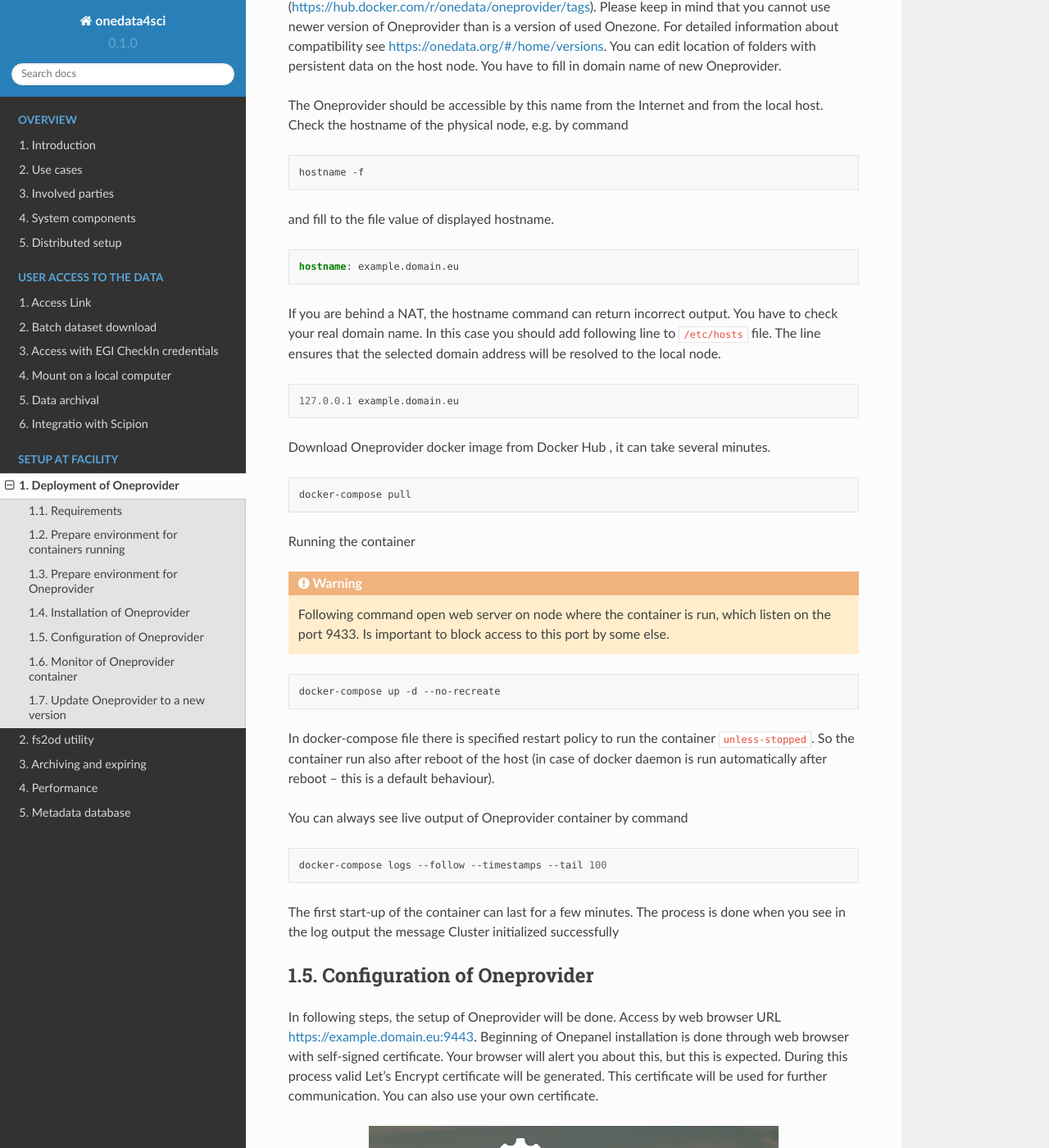
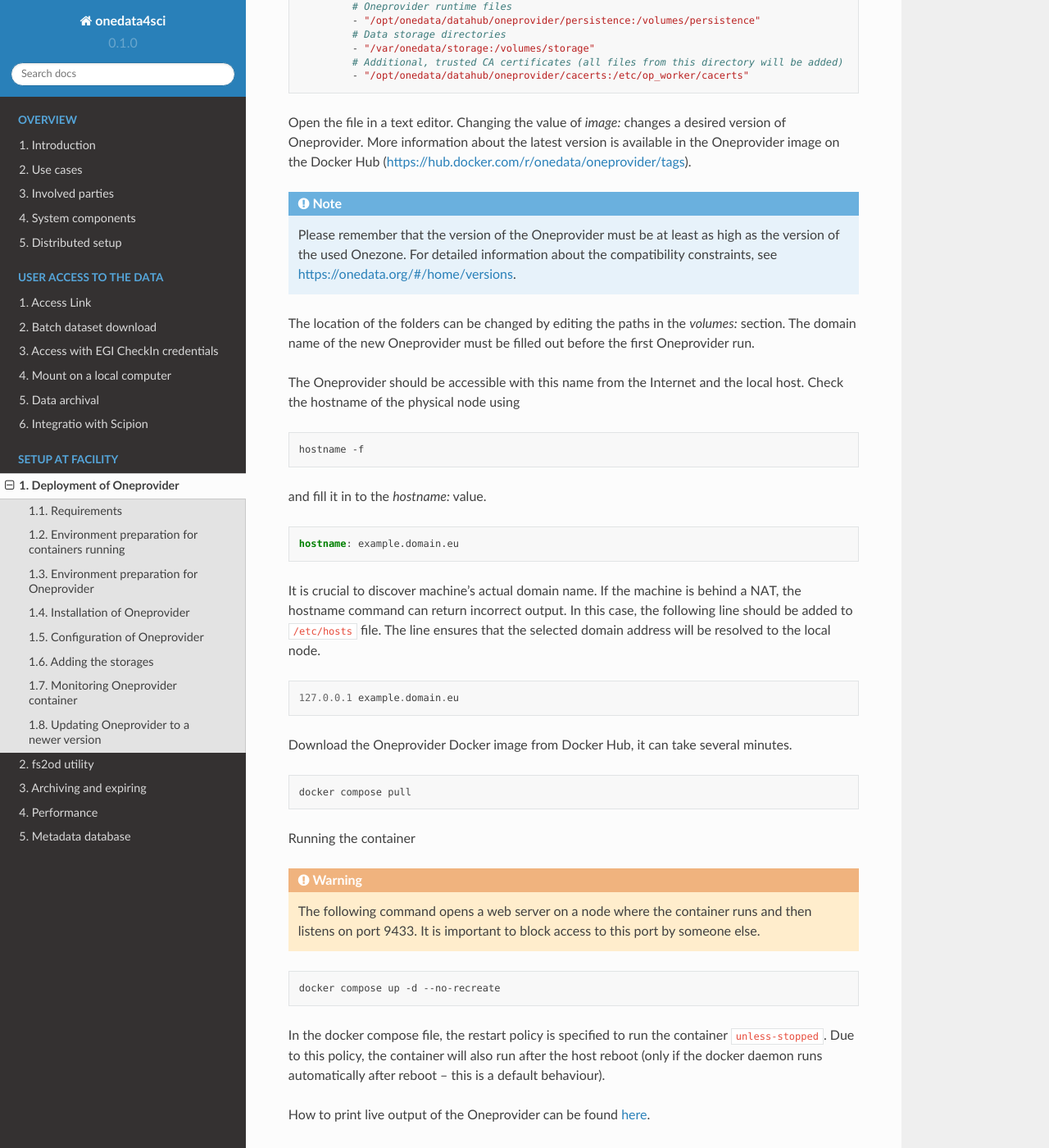
Before and after one commit to svobtom/onedata4sci, a Sphinx documentation site: the page built from docs/source/labs/oneprovider.rst, in a window 1280 px wide and 1400 px high, scrolled down 3099 px. Shown: the whole window at 82% size. Built offline with Sphinx 7.4.7 and the Read the Docs theme 2.0.0, drawn with Linux system fonts in a browser that asks for light colours; some of the changed text lies outside the part shown.

Commit message:
rephrased oneprovider documentation

```diff
--- a/docs/source/labs/oneprovider.rst
+++ b/docs/source/labs/oneprovider.rst
@@ -1,15 +1,15 @@
 Deployment of Oneprovider
 =========================
-There are several possibilities how to install and deploy Oneprovider service. All options you can find in documentation of Onedata (https://onedata.org/#/home/documentation/stable/doc/administering_onedata/oneprovider_tutorial.html). In this tutorial we describe simple deployment of Onedata service using Docker.
+There are several possibilities how to install and deploy Oneprovider service. All options can be found in the documentation of Onedata (https://onedata.org/#/home/documentation/stable/doc/administering_onedata/oneprovider_tutorial.html). In this tutorial we describe simple deployment of Onedata service using Docker.
 
 Requirements
 ------------
 
 .. note::
 
-   Oneprovider is a component of Onedata system. To use Onedata you have to use exisiting central component Onezone or run own on-premise.
+   Oneprovider is a component of Onedata system. To use Onedata you have to use exisiting central component Onezone or run own on-premise (this Onezone must have an external IP address or/and a hostname).
 
-HW and SW requirements from the official documentation are shown in following table. For testing is sufficient to run Oneprovider on node with minimal requirements.
+HW and SW requirements from the official documentation are shown in following table. For testing it is sufficient to run Oneprovider on node with minimal requirements.
 
 .. csv-table:: Requirements of Oneprovider
    :file: ../tables/oneprovider_requirements.csv
@@ -18,19 +18,20 @@
 
 (https://onedata.org/#/home/documentation/stable/doc/system_requirements.html)
 
-Prepare environment for containers running
+Environment preparation for containers running
 ------------------------------------------
-At first is needed to install Docker subsystem. Installation steps depends on your operating system. Installation instruction you can find at official documentation (https://docs.docker.com/get-docker). After installation may be needed to add your user to group which has access to Docker.
+At first, it is needed to install Docker subsystem. Installation steps depend on the operating system. Installation instructions can be found in the official documentation (https://docs.docker.com/get-docker). After the installation, an actual user may need to be added to a Docker group.
 
 .. code:: bash
+
    # create group docker (might not be necessary)
    sudo groupadd docker
    # add user defined in variable $USER to group docker
    sudo usermod -aG docker $USER
 
-Prepare environment for Oneprovider
+Environment preparation for Oneprovider
 -----------------------------------
-Following script was created from Onedata documentation. It is recommended to set up the host environment as is described in the script. But no all changes of the predifined variables are necessary. For testing or running Oneprovider with low demands you can skip the script.
+The following script was created based on the Onedata documentation. Setting up the host environment as described in the script is recommended. However, changing some predefined variables is optional as they do not impact our purposes. The script may be skipped for testing or running Oneprovider with low demands.
 
 .. code:: bash
 
@@ -79,13 +80,13 @@
 
 Installation of Oneprovider
 -----------------------------------
-Prepare following directory structure where Oneprovider container stores its configuration and persistent data. Of course, you can choose another name for the base folder. In this example is used folder `/opt/onedata/datahub/oneprovider`. Folder `datahub` refers to the name of Onezone service. This directory will contain important operational data (metadata) of Oneprovider. The folder has to be backed up with appropriate tools and strategies used at the site. Lost data from these folders can lead to lost data in Onedata system.
+Prepare the following directory structure where the Oneprovider container stores its configuration and persistent data. Of course, different names can be chosen for the base folder. This example uses folder `/opt/onedata/datahub/oneprovider`, where the folder `datahub` refers to the name of the Onezone service. The directory will contain important operational data (metadata) of Oneprovider. In order to provide continuous service, the folder has to be backed up with appropriate tools and strategies used at the site. Data loss from these folders can lead to data loss inside the Onedata system.
 
 .. code:: bash
 
    # folder for configuration and persistent (meta)data of Oneprovider
    sudo mkdir -p /opt/onedata/datahub/oneprovider
-   sudo mkdir /opt/onedata/datahub/oneprovider/cacerts
+   sudo mkdir /opt/onedata/datahub/oneprovider/certs
    sudo mkdir /opt/onedata/datahub/oneprovider/persistence
    # create a folder where data itself can be stored or use an existing
    sudo mkdir -p /var/onedata/storage/datahub/oneprovider
@@ -96,7 +97,7 @@
 
    cd /opt/onedata/datahub/oneprovider
 
-Download text file with configuration of Oneprovider container (``docker-compose.yml``).
+Download the text file with the configuration of Oneprovider container (``docker-compose.yml``).
 
 .. code:: yaml
 
@@ -134,101 +135,103 @@
             # Additional, trusted CA certificates (all files from this directory will be added)
             - "/opt/onedata/datahub/oneprovider/cacerts:/etc/op_worker/cacerts"
 
-Open the file in a text editor. You can edit desired version of Oneprovider. You can check the newest version of Oneprovider image on the Docker Hub (https://hub.docker.com/r/onedata/oneprovider/tags). Please keep in mind that you cannot use newer version of Oneprovider than is a version of used Onezone. For detailed information about compatibility see https://onedata.org/#/home/versions. You can edit location of folders with persistent data on the host node. You have to fill in domain name of new Oneprovider.
+Open the file in a text editor. Changing the value of `image:` changes a desired version of Oneprovider. More information about the latest version is available in the Oneprovider image on the Docker Hub (https://hub.docker.com/r/onedata/oneprovider/tags).
 
-The Oneprovider should be accessible by this name from the Internet and from the local host.  Check the hostname of the physical node, e.g. by command
+.. note::
+
+    Please remember that the version of the Oneprovider must be at least as high as the version of the used Onezone. For detailed information about the compatibility constraints, see https://onedata.org/#/home/versions.
+
+The location of the folders can be changed by editing the paths in the `volumes:` section. The domain name of the new Oneprovider must be filled out before the first Oneprovider run.
+
+The Oneprovider should be accessible with this name from the Internet and the local host.  Check the hostname of the physical node using
 
 .. code:: bash
 
    hostname -f
 
-and fill to the file value of displayed hostname.
+and fill it in to the `hostname:` value.
 
 .. code:: yaml
 
    hostname: example.domain.eu
 
-If you are behind a NAT, the hostname command can return incorrect output. You have to check your real domain name. In this case you should add following line to ``/etc/hosts`` file. The line ensures that the selected domain address will be resolved to the local node.
+It is crucial to discover machine's actual domain name. If the machine is behind a NAT, the hostname command can return incorrect output. In this case, the following line should be added to ``/etc/hosts`` file. The line ensures that the selected domain address will be resolved to the local node.
 
 .. code::
 
    127.0.0.1 example.domain.eu
 
-Download Oneprovider docker image from Docker Hub , it can take several minutes.
+Download the Oneprovider Docker image from Docker Hub, it can take several minutes.
 
 .. code:: bash
 
-   docker-compose pull
+   docker compose pull
 
 Running the container
 
 .. warning::
 
-   Following command open web server on node where the container is run, which listen on the port 9433. Is important to block access to this port by some else.
+   The following command opens a web server on a node where the container runs and then listens on port 9433. It is important to block access to this port by someone else.
 
 .. code:: bash
 
-   docker-compose up -d --no-recreate
+   docker compose up -d --no-recreate
 
-In docker-compose file there is specified restart policy to run the container ``unless-stopped``. So the container run also after reboot of the host (in case of  docker daemon is run automatically after reboot – this is a default behaviour).
+In the docker compose file, the restart policy is specified to run the container ``unless-stopped``. Due to this policy, the container will also run after the host reboot (only if the docker daemon runs automatically after reboot – this is a default behaviour).
 
-You can always see live output of Oneprovider container by command
+How to print live output of the Oneprovider can be found `here <#monitor-of-oneprovider-container>`_.
 
-.. code:: bash
-
-   docker-compose logs --follow --timestamps --tail 100
-
-The first start-up of the container can last for a few minutes. The process is done when you see in the log output the message
+The first start-up of the container can last for a few minutes. The process is finished after the log message
 Cluster initialized successfully
 
 Configuration of Oneprovider
 -----------------------------------
-In following steps, the setup of Oneprovider will be done.
-Access by web browser URL https://example.domain.eu:9443. Beginning of Onepanel installation is done through web browser with self-signed certificate. Your browser will alert you about this, but this is expected. During this process valid Let’s Encrypt certificate will be generated. This certificate will be used for further communication. You can also use your own certificate.
+The setup of the Oneprovider is done in the following steps.
+Access the URL https://example.domain.eu:9443 using a web browser. The first part of the Onepanel installation is performed through the browser with a self-signed certificate. The browser alerts about this; however, it is expected. During this process, a valid Let’s Encrypt certificate is generated, and it will be used for further communication. There is also a possibility to use own certificate.
 
 .. image:: ../images/02_OP_setup.png
    :width: 500
    :align: center
    :alt: Beginning of Oneprovider setup
 
-Choose ``Create a new cluster`` and on the following screen click on the button ``Create Oneprovider cluster``.
+Choose ``Create a new cluster`` and fill in an emergency passphrase. Save the passphrase to a safe place. It can be used in the situation when access to the Oneprovider through the external identity provider is lost.
+
+.. image:: ../images/04_OP_passphraze.png
+   :width: 500
+   :align: center
+   :alt: Setup of passphraze
+
+On the following screen, click the ``Create Oneprovider cluster`` button.
 
 .. image:: ../images/03_OP_setup.png
    :width: 500
    :align: center
    :alt: Oneprovider welcome page
 
-Fill in an emergency passphrase. Save the passphrase to a safe place. In can be used in situation when you lost access to Oneprovider through external identity provider.
-
-.. image:: ../images/04_OP_passphraze.png
-   :width: 500
-   :align: center
-   :alt: Setup of passphraze
-
-Because you install a new cluster select first four possibilities (Database, Cluster Worker, Cluster Manager, Primary Cluster Manager). On the contrary, leave the Ceph option unchecked. After this you can click on the ``Deploy`` button.
+Because a new cluster is being installed, select the first four possibilities (Database, Cluster Worker, Cluster Manager, Primary Cluster Manager). On the contrary, leave the Ceph option unchecked. After this, click the ``Deploy`` button.
 
 .. image:: ../images/05_OP_cluster_setup.png
    :width: 500
    :align: center
    :alt: Cluster setup
 
-It take some time. Afer the cluster is deployed, the web interface prompts for a registration token:
+It takes some time. Afer the cluster is deployed, the web interface prompts for a registration token:
 
 .. image:: ../images/06_OP_registration.png
    :width: 500
    :align: center
    :alt: Registration Oneprovider to Onezone
 
-Now you have to register your new deployed Oneprovider to Onezone service . In this manual we will use well established Onezone instance ``EGI DATAHUB`` located on URL https://datahub.egi.eu. Registration process is described in the browser or bellow.
+Now, the newly deployed Oneprovider must be registered within the Onezone service. In this manual, we use a well-established Onezone instance ``EGI DATAHUB`` located at https://datahub.egi.eu. The registration process is described in the browser or below.
 
-In a new browser window or pane open URL https://datahub.egi.eu sign-in with your EGI identity through EGI Check-in (blue icon). You can choose from various identity providers. You can use your identity from your institution (recommended) if your institution is on the list. You can also use your social identity (Google account, …).
+In a new browser window or panel, open https://datahub.egi.eu, then sign in with the EGI identity through EGI Check-in (blue icon). The identity can be chosen from various identity providers; the identity from the home institution, if on the list, is recommended. Also, a social identity such as Google, Facebook, GitHub and others is possible.
 
 .. image:: ../images/07__OZ_sign_in.png
    :width: 500
    :align: center
    :alt: Onezone sign in page
 
-After successful login you will see Onezone web interface. Now you have to add newly developed cluster to your user account.  To add a new cluster go to:
+After a successful login, the Onezone web interface pops up. Now, a newly created cluster is added to a user account.  To do this, go to:
 
 .. centered::
    CLUSTERS > Plus sign (Adding a new cluster)
@@ -238,67 +241,81 @@
    :align: center
    :alt: Cluster management in Onezone
 
-Copy token from Onezone web interface to Oneprovider.
+Copy a token from the Onezone web interface to the Oneprovider.
 
 .. image:: ../images/09_OP_registration.png
    :width: 500
    :align: center
    :alt:
 
-Fill in basic information about Oneprovider. Provider name will see users e.g. in web interface. Subdomain will be used e.g by users in parameters of Oneclient.
+Fill in the basic information about the Oneprovider. Provider name is public information; users will see it, e.g. in the web interface. The selected subdomain will be used, e.g., by users in the parameters for the Oneclient.
 
 .. image:: ../images/10_OP_registration.png
    :width: 500
    :align: center
    :alt: Registering Oneprovider
 
-Check IP address of Oneprovider. Prefilled value should be the right value.
+Check the IP address of Oneprovider. The prefilled value should be the correct value.
 
 .. image:: ../images/11_IP_address.png
    :width: 500
    :align: center
    :alt: Cluster IP address
 
-After DNS check  (it may take a while)  you can request for Let’s Encrypt certificate. If necessary, you can use certificate from another authority.
+After a DNS check (it may take a while), the Let’s Encrypt certificate can be requested. If needed, the Oneprovider can also use the certificate from a different authority.
 
 .. image:: ../images/12_certificate.png
    :width: 500
    :align: center
    :alt: Setup certificate
 
-If you have done previous steps, your Oneprovider is set up.
+Now, the Oneprovider is set up.
 
-Monitor of Oneprovider container
+Adding the storages
 -----------------------------------
-You can see the live log of Oneprovider:
+After the successful registration and configuration of the Oneprovider, it is necessary to add the storage for storing the data.
+
+This example shows how to add a new POSIX storage. The storage creation is triggered after the first Oneprovider configuration. However, these storages can be later added and removed in the Oneprovider web interface. It is important for a mount point not to end with a slash.
+
+.. image:: ../images/16_new_storage_POSIX.png
+   :width: 500
+   :align: center
+   :alt: Adding a new storage
+
+Monitoring Oneprovider container
+-----------------------------------
+You can see the live log of the Oneprovider:
 
 .. code:: bash
 
-   docker-compose -f docker-compose.yml logs --follow
+   docker compose -f docker-compose.yml logs --follow --timestamps
 
-The system resources used by Oneprovider and other containers can be monitored by command:
-docker stats
+The system resources used by the Oneprovider and other containers can be monitored using
 
-Update Oneprovider to a new version
+.. code:: bash
+
+   docker stats
+
+Updating Oneprovider to a newer version
 -----------------------------------
-Is strongly recommended to keep Oneprovider up to date. You can check existence of a new version of Oneprovider image on Docker hub. The condition for installing a new version of Oneprovider is that Onezone have to be at least in the same version ad Oneprovider. The Onezone version you can see in the left bottom corner of its web interface. If the version of Onezone is less that desired new version of Oneprovider, it is needed first update Onezone.
-To update Oneprovider edit the version number in ``docker-compose.yml``:
+It is strongly recommended to keep the Oneprovider up to date. Docker Hub allows checking the availability of a new version of the Oneprovider image. The condition for installing a new version of Oneprovider is that the Onezone has to be at least the same version as the Oneprovider. The Onezone version can be checked in the bottom left corner of its web interface. If the version of Onezone is lower than the desired new version of Oneprovider, the Onezone needs to be updated first.
+To update the Oneprovider, edit the version number in ``docker-compose.yml``:
 
 .. code::
 
    # Oneprovider Docker image version
    image: onedata/oneprovider:20.02.13
 
-Then download the new image by command:
+Then download the new image using
 
 .. code:: bash
 
    docker-compose -f docker-compose.yml pull
 
-Keep in the mind that for the duration of update process the Oneprovider is not available for user requests. The update process you can run by command:
+Remember that during the update process, the Oneprovider is unavailable to accept user requests. The update can be performed using
 
 .. code:: bash
 
    docker-compose -f docker-compose.yml up -d --no-recreate
 
-After update check if all provided services are all right.
+After the update, check if all services are running correctly.
```
Also changed, not shown: other parts of docs/source/labs/oneprovider.rst (+1 -1 lines).
